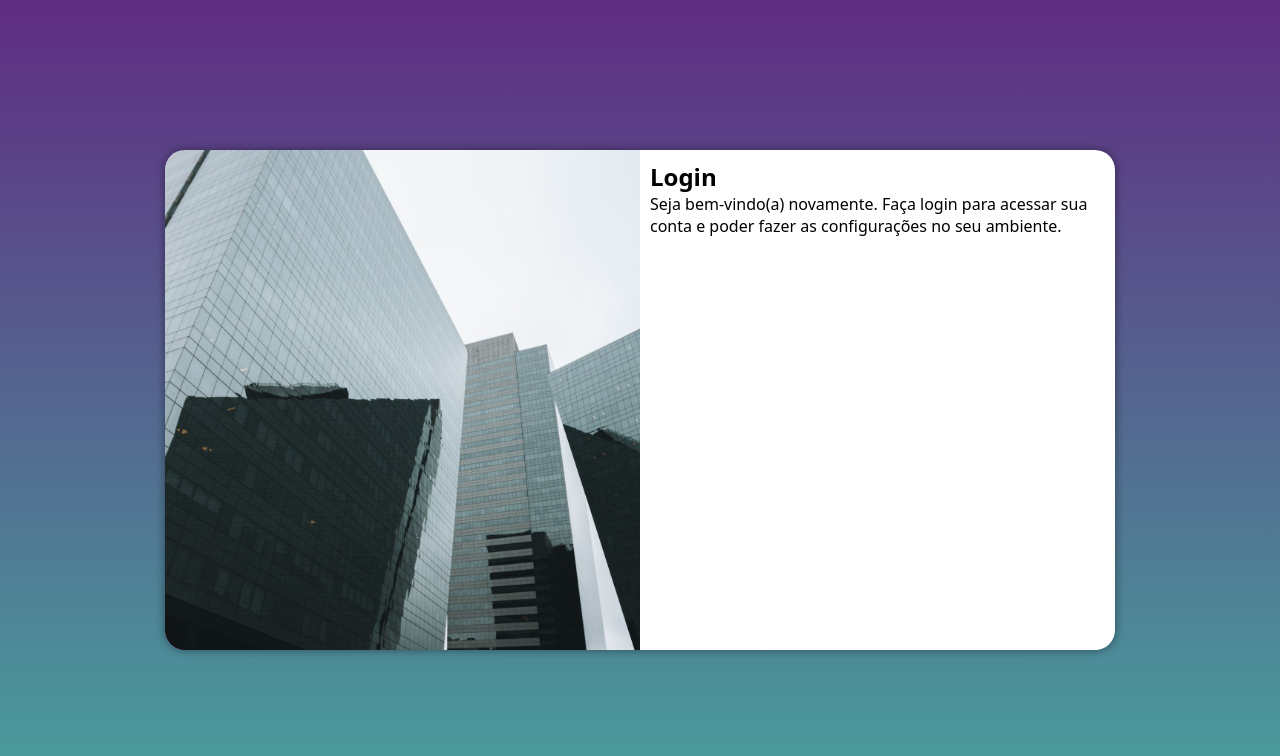
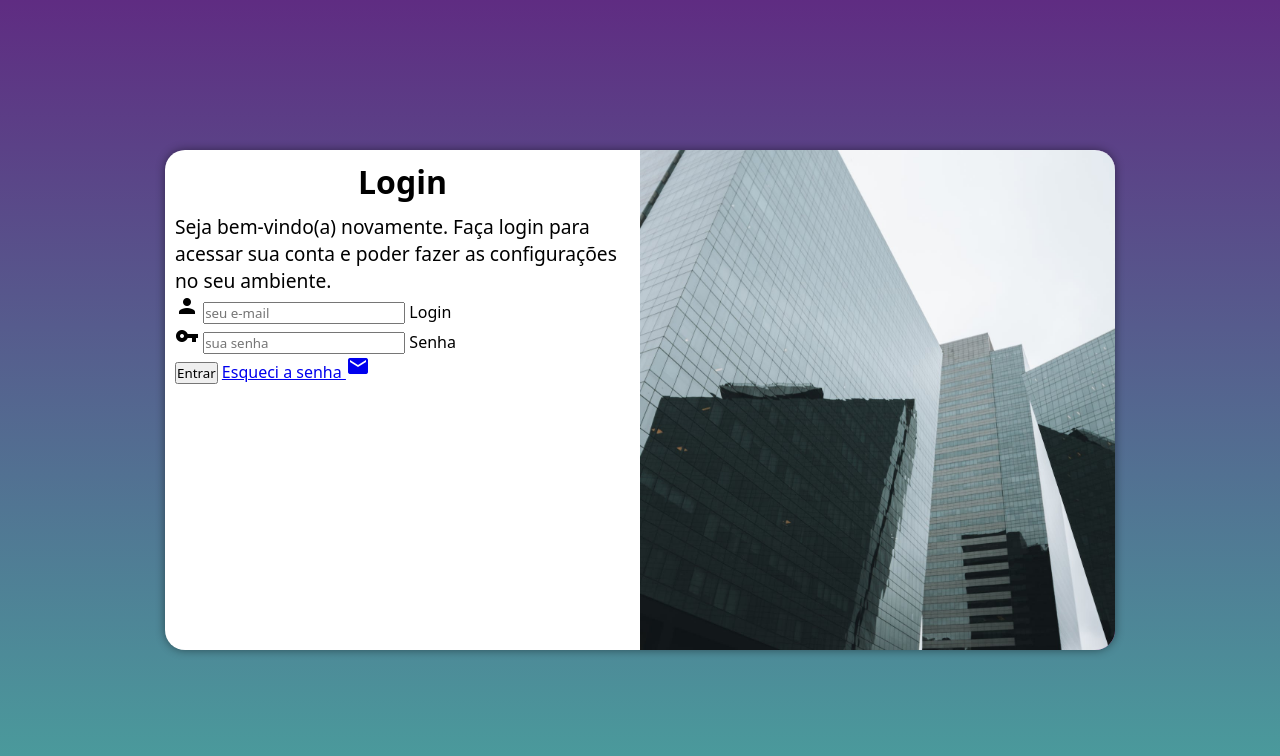
Before and after one commit to AndressaTurchetto/projeto-login, a plain HTML site: page index.html in a window 1280 px wide. Drawn offline with Linux system fonts and the light colour scheme.

Commit message:
Criando o formulário de login

```diff
--- a/estilos/media-query.css
+++ b/estilos/media-query.css
@@ -16,6 +16,7 @@ Grandes telas: acima de 1200px
     Lilas: #5f2c82
 */
 
+/*Celular e tablet*/
 @media screen and (min-width: 768px) and (max-width: 992px) {
 
     body {
@@ -49,13 +50,21 @@ Grandes telas: acima de 1200px
     }
 
     section#login > div#imagem {
-        float: left;
+        float: right;
         width: 50%;
         height: 100%;
     }
 
     section#login > div#formulario {
-        float: right;
+        float: left;
         width: 50%;
     }
+
+    div#formulario > h1 {
+        font-size: 2em;
+    }
+
+    div#formulario > p {
+        font-size: 1.2em;
+    }
 }
--- a/estilos/style.css
+++ b/estilos/style.css
@@ -67,3 +67,12 @@ section#login > div#formulario {
     display: block;
     padding: 10px;
 }
+
+div#formulario > h1 {
+    text-align: center;
+    margin-bottom: 10px;
+}
+
+div#formulario > p {
+    font-size: 0.8em;
+}
--- a/index.html
+++ b/index.html
@@ -4,6 +4,8 @@
     <meta charset="UTF-8">
     <meta name="viewport" content="width=device-width, initial-scale=1.0">
     <title>Login</title>
+    <link href="https://fonts.googleapis.com/icon?family=Material+Icons" rel="stylesheet" >
+
     <link rel="stylesheet" href="estilos/style.css">
     <link rel="stylesheet" href="estilos/media-query.css">
 </head>
@@ -16,7 +18,25 @@
             <div id="formulario">
                 <h1>Login</h1>
                 <p>Seja bem-vindo(a) novamente. Faça login para acessar sua conta e poder fazer as configurações no seu ambiente.</p>
-                <form action="login.php" method="post"></form>
+
+                <form action="login.php" method="post" autocomplete="on">
+                    <div class="campo">
+                        <i class="material-icons" >person</i>
+
+                        <input type="email" name="login" id="ilogin" placeholder="seu e-mail" autocomplete="email" required maxlength="30">
+                        <label for="ilogin">Login</label>
+                    </div>
+                    <div class="campo">
+                        <i class="material-icons" >vpn_key</i>
+                        <input type="password" name="senha" id="isenha" placeholder="sua senha" autocomplete="current-password" required minlength="8" maxlength="20">
+                        <label for="isenha">Senha</label>
+                    </div>
+
+                    <div>
+                        <input type="submit" value="Entrar">
+                        <a href="esqueci.html">Esqueci a senha <i class="material-icons" >mail</i></a>
+                    </div>
+                </form>
             </div>
         </section>
     </main>
```
